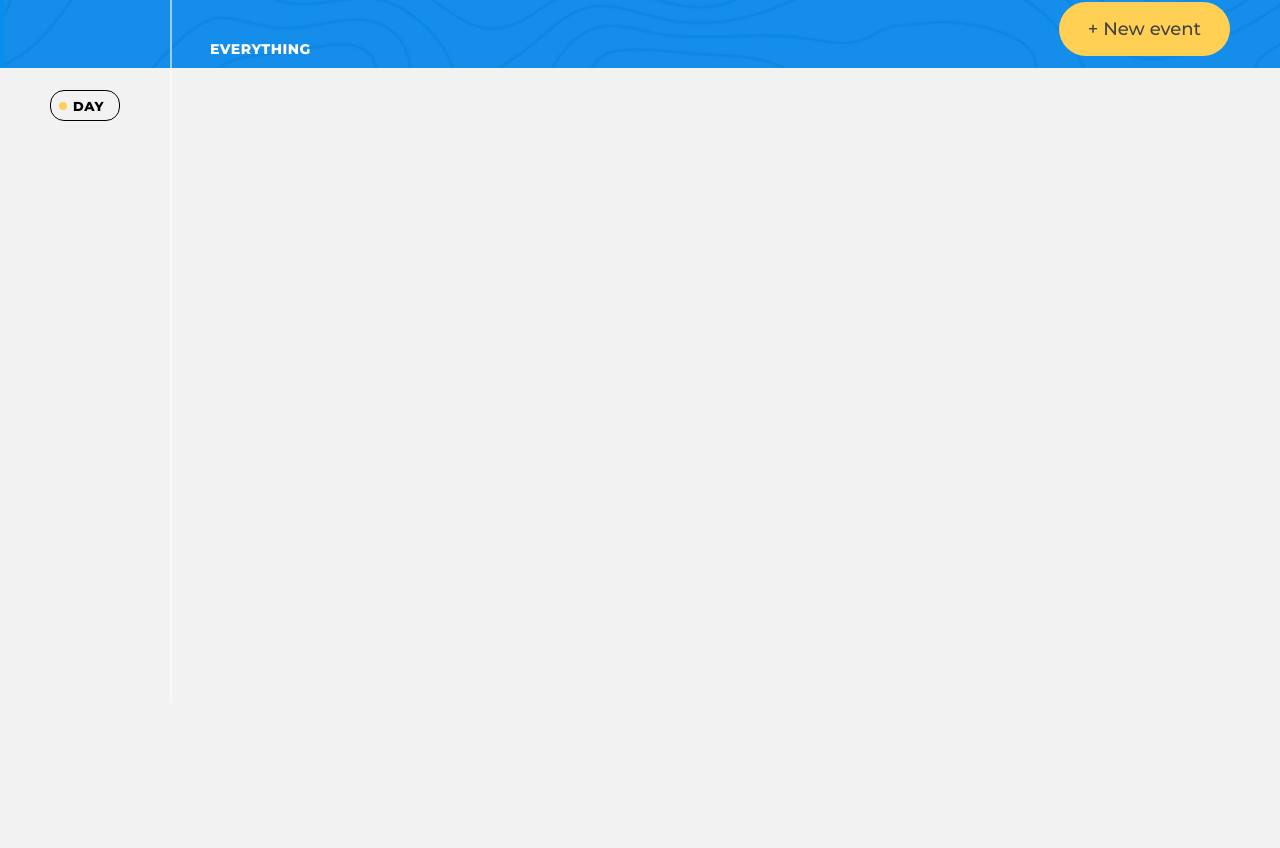
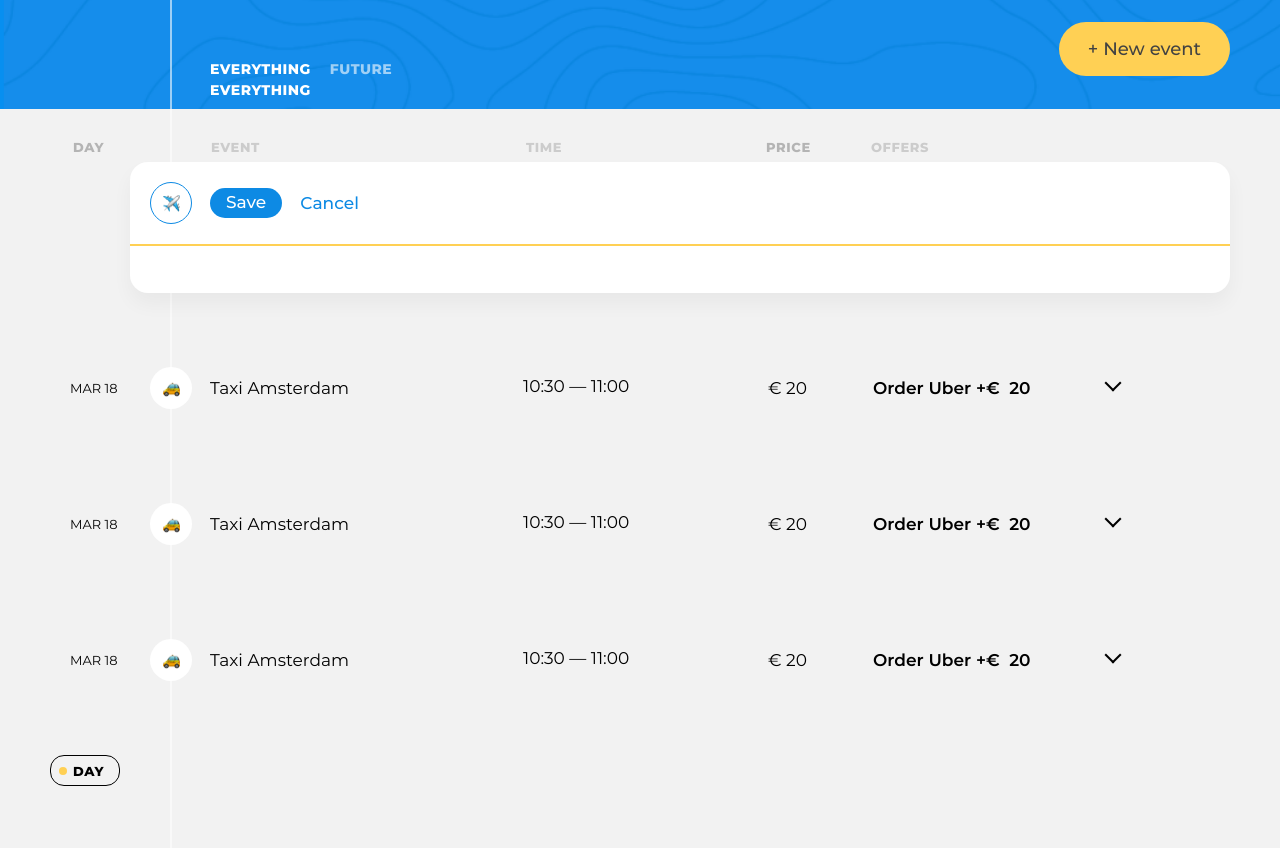
Before and after one commit to htmlacademy-ecmascript/1997457-big-trip-simple-19, a website built with webpack: page public/index.html in a window 1280 px wide. Shown: the part 97-945 px from the top of the page. Before the commit the page ends 800 px from the top, so only its background shows below. Built offline with nearby package versions, Linux system fonts and the light colour scheme.

Commit message:
начинает добавлять кастомные компоненты

```diff
--- a/package.json
+++ b/package.json
@@ -30,5 +30,8 @@
   },
   "engines": {
     "node": "18"
+  },
+  "dependencies": {
+    "he": "1.2.0"
   }
 }
--- a/public/index.html
+++ b/public/index.html
@@ -10,6 +10,7 @@
   </head>
 
   <body class="page-body">
+    <hello-world></hello-world>
     <header class="page-header">
       <div class="page-body__container  page-header__container">
         <img class="page-header__logo" src="img/logo.png" width="42" height="42" alt="Trip logo">
@@ -25,6 +26,7 @@
           <div class="trip-main__trip-controls  trip-controls">
             <div class="trip-controls__filters">
               <h2 class="visually-hidden">Filter events</h2>
+              <filter-view></filter-view>
               <!-- Фильтры -->
             </div>
           </div>
@@ -39,8 +41,15 @@
             <h2 class="visually-hidden">Trip events</h2>
 
             <!-- Сортировка -->
+            <sort-view></sort-view>
 
             <!-- Контент -->
+            <list-view class="trip-events__list">
+              <new-point-editor-view></new-point-editor-view>
+              <point-view></point-view>
+              <point-view></point-view>
+              <point-view></point-view>
+            </list-view>
           </section>
       </div>
     </main>
--- /dev/null
+++ b/src/utils.js
@@ -0,0 +1,10 @@
+import {escape} from 'he';
+
+/**
+ * @param {TemplateStringsArray} strings
+ * @param {...*} values
+ */
+export const html = (strings, ...values) => strings.reduce((before, after, index) => {
+  const value = values[index - 1];
+  return before + escape(String(value)) + after;
+});
--- /dev/null
+++ b/src/views/common/point-type-view.js
@@ -0,0 +1,76 @@
+import View from '../view';
+import {html} from '../../utils';
+
+export default class PointTypeView extends View {
+  constructor() {
+    super();
+
+    this.classList.add('event__type-wrapper');
+  }
+
+  /**
+   * @override
+   */
+  createHtml() {
+    return html`
+    <label class="event__type  event__type-btn" for="event-type-toggle-1">
+    <span class="visually-hidden">Choose event type</span>
+    <img class="event__type-icon" width="17" height="17" src="img/icons/flight.png" alt="Event type icon">
+  </label>
+  <input class="event__type-toggle  visually-hidden" id="event-type-toggle-1" type="checkbox">
+
+  <div class="event__type-list">
+    <fieldset class="event__type-group">
+      <legend class="visually-hidden">Event type</legend>
+
+      <div class="event__type-item">
+        <input id="event-type-taxi-1" class="event__type-input  visually-hidden" type="radio" name="event-type" value="taxi">
+        <label class="event__type-label  event__type-label--taxi" for="event-type-taxi-1">Taxi</label>
+      </div>
+
+      <div class="event__type-item">
+        <input id="event-type-bus-1" class="event__type-input  visually-hidden" type="radio" name="event-type" value="bus">
+        <label class="event__type-label  event__type-label--bus" for="event-type-bus-1">Bus</label>
+      </div>
+
+      <div class="event__type-item">
+        <input id="event-type-train-1" class="event__type-input  visually-hidden" type="radio" name="event-type" value="train">
+        <label class="event__type-label  event__type-label--train" for="event-type-train-1">Train</label>
+      </div>
+
+      <div class="event__type-item">
+        <input id="event-type-ship-1" class="event__type-input  visually-hidden" type="radio" name="event-type" value="ship">
+        <label class="event__type-label  event__type-label--ship" for="event-type-ship-1">Ship</label>
+      </div>
+
+      <div class="event__type-item">
+        <input id="event-type-drive-1" class="event__type-input  visually-hidden" type="radio" name="event-type" value="drive">
+        <label class="event__type-label  event__type-label--drive" for="event-type-drive-1">Drive</label>
+      </div>
+
+      <div class="event__type-item">
+        <input id="event-type-flight-1" class="event__type-input  visually-hidden" type="radio" name="event-type" value="flight" checked>
+        <label class="event__type-label  event__type-label--flight" for="event-type-flight-1">Flight</label>
+      </div>
+
+      <div class="event__type-item">
+        <input id="event-type-check-in-1" class="event__type-input  visually-hidden" type="radio" name="event-type" value="check-in">
+        <label class="event__type-label  event__type-label--check-in" for="event-type-check-in-1">Check-in</label>
+      </div>
+
+      <div class="event__type-item">
+        <input id="event-type-sightseeing-1" class="event__type-input  visually-hidden" type="radio" name="event-type" value="sightseeing">
+        <label class="event__type-label  event__type-label--sightseeing" for="event-type-sightseeing-1">Sightseeing</label>
+      </div>
+
+      <div class="event__type-item">
+        <input id="event-type-restaurant-1" class="event__type-input  visually-hidden" type="radio" name="event-type" value="restaurant">
+        <label class="event__type-label  event__type-label--restaurant" for="event-type-restaurant-1">Restaurant</label>
+      </div>
+    </fieldset>
+  </div>
+    `;
+  }
+}
+
+customElements.define(String(PointTypeView), PointTypeView);
--- /dev/null
+++ b/src/views/filter-view.js
@@ -0,0 +1,29 @@
+import View from './view';
+import {html} from '../utils';
+
+export default class FilterView extends View {
+  constructor() {
+    super();
+
+    this.classList.add('trip-filters');
+  }
+
+  /**
+   * @override
+   */
+  createHtml() {
+    return html`
+        <div class="trip-filters__filter">
+        <input id="filter-everything" class="trip-filters__filter-input  visually-hidden" type="radio" name="trip-filter" value="everything" checked>
+        <label class="trip-filters__filter-label" for="filter-everything">Everything</label>
+        </div>
+        <div class="trip-filters__filter">
+        <input id="filter-future" class="trip-filters__filter-input  visually-hidden" type="radio" name="trip-filter" value="future">
+        <label class="trip-filters__filter-label" for="filter-future">Future</label>
+        </div>
+        <button class="visually-hidden" type="submit">Accept filter</button>
+        `;
+  }
+}
+
+customElements.define(String(FilterView), FilterView);
--- /dev/null
+++ b/src/views/hello-world.js
@@ -0,0 +1,14 @@
+import {html} from '../utils';
+
+export default class HelloWorldView extends HTMLElement {
+  constructor() {
+    super();
+    this.innerHTML = html`<div>hello, world!</div>`;
+  }
+
+  changeColor(){
+    this.style = 'background-color: green';
+  }
+}
+
+customElements.define('hello-world', HelloWorldView);
--- /dev/null
+++ b/src/views/list-view.js
@@ -0,0 +1,7 @@
+import View from './view';
+
+export default class ListView extends View {
+
+}
+
+customElements.define(String(ListView), ListView);
--- /dev/null
+++ b/src/views/new-point-editor-view.js
@@ -0,0 +1,36 @@
+import View from './view';
+import {html} from '../utils';
+import PointTypeView from './common/point-type-view';
+
+export default class NewPointEditorView extends View {
+  constructor() {
+    super();
+
+    this.classList.add('trip-events__item');
+  }
+
+  /**
+   * @override
+   */
+  createHtml() {
+    return html`
+    <form class="event event--edit" action="#" method="post">
+    <header class="event__header">
+      <!-- PointTypeView -->
+      <${PointTypeView}></${PointTypeView}>
+      <!-- DestinationView -->
+      <!-- DatesView -->
+      <!-- BasePriceView -->
+      <button class="event__save-btn  btn  btn--blue" type="submit">Save</button>
+      <button class="event__reset-btn" type="reset">Cancel</button>
+    </header>
+    <section class="event__details">
+      <!-- OffersView -->
+      <!-- DestinationDetailsView -->
+    </section>
+  </form>
+    `;
+  }
+}
+
+customElements.define(String(NewPointEditorView), NewPointEditorView);
--- /dev/null
+++ b/src/views/point-view.css
@@ -0,0 +1,3 @@
+.trip-events__item {
+    display: block;
+  }
--- /dev/null
+++ b/src/views/point-view.js
@@ -0,0 +1,49 @@
+import View from './view';
+import {html} from '../utils';
+import './point-view.css';
+
+export default class PointView extends View {
+  constructor() {
+    super();
+
+    this.classList.add('trip-events__item');
+  }
+
+  /**
+   * @override
+   */
+  createHtml() {
+    return html`
+    <div class="event">
+    <time class="event__date" datetime="2019-03-18">MAR 18</time>
+    <div class="event__type">
+      <img class="event__type-icon" width="42" height="42" src="img/icons/taxi.png" alt="Event type icon">
+    </div>
+    <h3 class="event__title">Taxi Amsterdam</h3>
+    <div class="event__schedule">
+      <p class="event__time">
+        <time class="event__start-time" datetime="2019-03-18T10:30">10:30</time>
+        &mdash;
+        <time class="event__end-time" datetime="2019-03-18T11:00">11:00</time>
+      </p>
+    </div>
+    <p class="event__price">
+      &euro;&nbsp;<span class="event__price-value">20</span>
+    </p>
+    <h4 class="visually-hidden">Offers:</h4>
+    <ul class="event__selected-offers">
+      <li class="event__offer">
+        <span class="event__offer-title">Order Uber</span>
+        &plus;&euro;&nbsp;
+        <span class="event__offer-price">20</span>
+      </li>
+    </ul>
+    <button class="event__rollup-btn" type="button">
+      <span class="visually-hidden">Open event</span>
+    </button>
+  </div>
+    `;
+  }
+}
+
+customElements.define(String(PointView), PointView);
--- /dev/null
+++ b/src/views/sort-view.js
@@ -0,0 +1,45 @@
+import View from './view';
+import {html} from '../utils';
+import './sort-view.css';
+
+export default class SortView extends View {
+  constructor() {
+    super();
+
+    this.classList.add('trip-sort');
+  }
+
+  /**
+   * @override
+   */
+  createHtml() {
+    return html`
+    <div class="trip-sort__item  trip-sort__item--day">
+    <input id="sort-day" class="trip-sort__input  visually-hidden" type="radio" name="trip-sort" value="sort-day" checked>
+    <label class="trip-sort__btn" for="sort-day">Day</label>
+  </div>
+
+  <div class="trip-sort__item  trip-sort__item--event">
+    <input id="sort-event" class="trip-sort__input  visually-hidden" type="radio" name="trip-sort" value="sort-event" disabled>
+    <label class="trip-sort__btn" for="sort-event">Event</label>
+  </div>
+
+  <div class="trip-sort__item  trip-sort__item--time">
+    <input id="sort-time" class="trip-sort__input  visually-hidden" type="radio" name="trip-sort" value="sort-time" disabled>
+    <label class="trip-sort__btn" for="sort-time">Time</label>
+  </div>
+
+  <div class="trip-sort__item  trip-sort__item--price">
+    <input id="sort-price" class="trip-sort__input  visually-hidden" type="radio" name="trip-sort" value="sort-price">
+    <label class="trip-sort__btn" for="sort-price">Price</label>
+  </div>
+
+  <div class="trip-sort__item  trip-sort__item--offer">
+    <input id="sort-offer" class="trip-sort__input  visually-hidden" type="radio" name="trip-sort" value="sort-offer" disabled>
+    <label class="trip-sort__btn" for="sort-offer">Offers</label>
+  </div>
+    `;
+  }
+}
+
+customElements.define(String(SortView), SortView);
--- /dev/null
+++ b/src/views/view.js
@@ -0,0 +1,21 @@
+export default class View extends HTMLElement {
+  constructor() {
+    super();
+
+    this.insertAdjacentHTML('beforeend', this.createHtml(...arguments));
+  }
+
+  createHtml() {
+    void arguments;
+
+    return '';
+  }
+
+  static get localName() {
+    return this.name.replace(/(?!^)[A-Z]/g, '-$&').toLowerCase();
+  }
+
+  static toString() {
+    return this.localName;
+  }
+}
--- a/webpack.config.js
+++ b/webpack.config.js
@@ -20,6 +20,10 @@ module.exports = {
           test: /\.js$/,
           exclude: /(node_modules)/,
           use: ['babel-loader']
+        },
+        {
+          test: /\.css$/,
+          use: ['style-loader', 'css-loader']
         }
     ]
   }
```
Also changed, not shown: jsconfig.json (added, +8 -0 lines), src/main.js (+7 -0 lines), src/views/sort-view.css (added), 1 other file.
